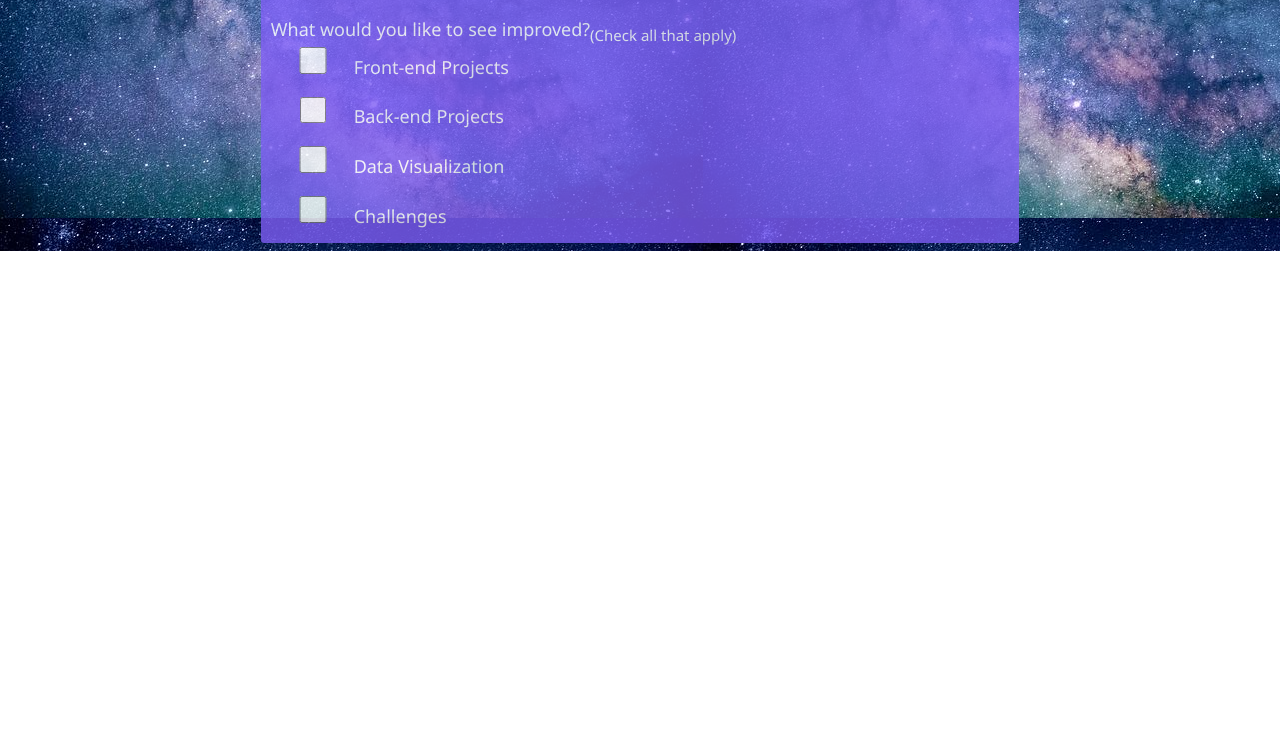
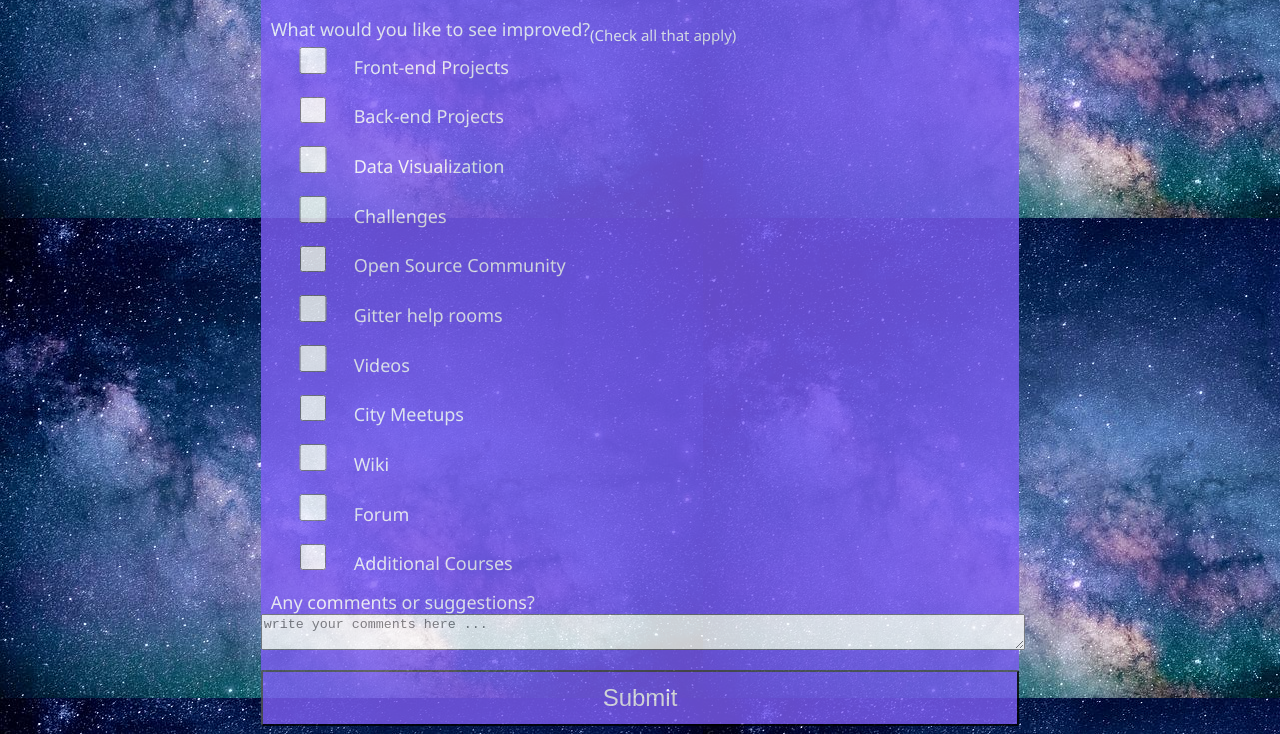
Before and after one commit to Elijahdre/MV-collab, a plain HTML site: page index.html in a window 1280 px wide. Shown: the part 742-1476 px from the top of the page. Before the commit the page ends 993 px from the top, so only its background shows below. Drawn offline with Linux system fonts and the light colour scheme.

Commit message:
modified html/css

```diff
--- a/index.html
+++ b/index.html
@@ -71,7 +71,6 @@
                             <option>Open Source</option>
                         </select>
                     </div>
-
                     <div class="form-control">
                       <div>
                           <label >What would you like to see improved?<sub>(Check all that apply)</sub></label>
@@ -90,6 +89,39 @@
                               <label for="challenges"><input id="challenges" type="checkbox" value="data-vis"/>Challenges</label>
                           </div>
                           <div>
+                              <label for="opensource"><input id="opensource" type="checkbox" value="data-vis"/>Open Source Community</label>
+                          </div>
+                          <div>
+                              <label for="gitter-help-rooms"><input  id="gitter-help-rooms" type="checkbox" value="gitter-help-rooms"/>Gitter help rooms</label>
+                          </div>
+                          <div>
+                              <label><input id="videos" type="checkbox" value="videos"/>Videos</label>
+                          </div>
+                          <div>
+                              <label><input id="city-meetups" type="checkbox" value="city-meetups"/>City Meetups</label>
+                          </div>
+                          <div>
+                              <label><input id="wiki" type="checkbox" value="wiki"/>Wiki</label>
+                          </div>
+                          <div>
+                              <label><input id="forum" type="checkbox" value="forum"/>Forum</label>
+                          </div>
+                          <div>
+                              <label><input id="additional_courses" type="checkbox" value="additional_courses"/>Additional Courses</label>
+                          </div>
+                      </div>
+
+                  </div>
+
+                  <div class="form-control">
+                      <label>Any comments or suggestions?</label>
+                      <textarea placeholder="write your comments here ..."></textarea>
+                      <div class="form-group">
+                        <button type="submit" id="submit" class="submit-button">
+                          Submit
+                        </button>
+                      </div>
+                  </div>
 
                 </form>
             </div>
```
